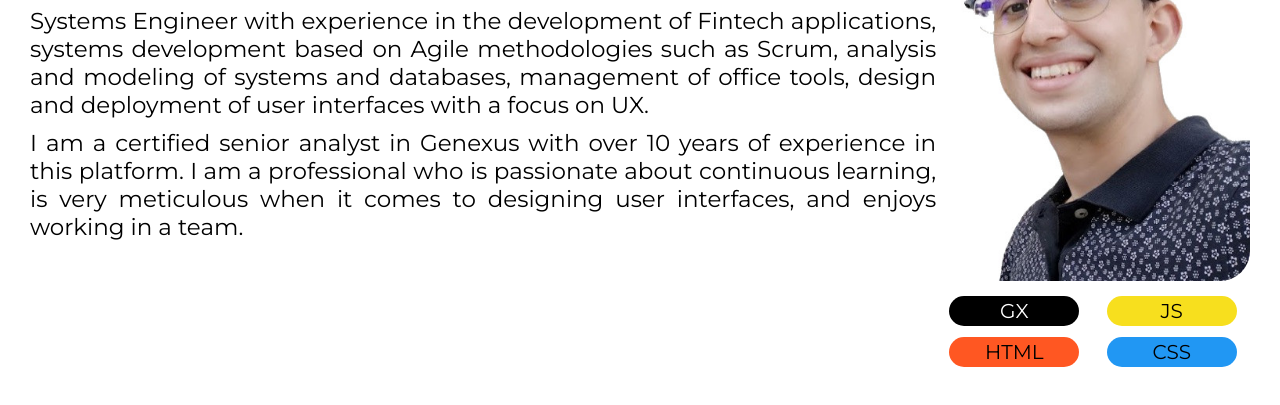
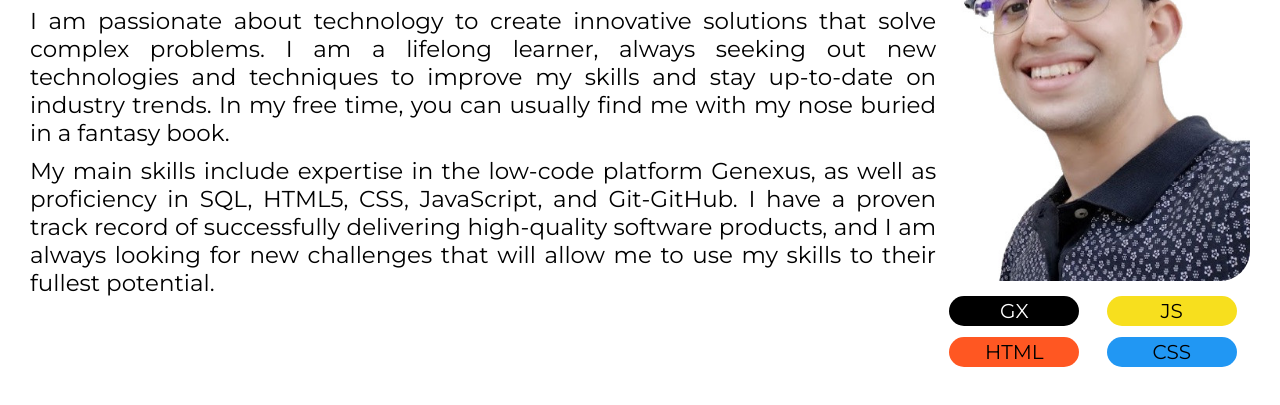
Before and after one commit to japarradev/CV, a website: page index.html in a window 1280 px wide. Shown: the part 249-654 px from the top of the page. Drawn offline with Linux system fonts and the light colour scheme.

Commit message:
Ajust my description profile

```diff
--- a/index.html
+++ b/index.html
@@ -61,10 +61,9 @@
 
 
                 <p>
-                    Systems Engineer with experience in the development of Fintech applications, systems development based on Agile methodologies such as Scrum, analysis and modeling of systems and databases, management of office tools, design and deployment of user interfaces with a focus on UX.
-                </p>
+                    I am passionate about technology to create innovative solutions that solve complex problems. I am a lifelong learner, always seeking out new technologies and techniques to improve my skills and stay up-to-date on industry trends. In my free time, you can usually find me with my nose buried in a fantasy book.
                 <p>
-                   I am a certified senior analyst in Genexus with over 10 years of experience in this platform. I am a professional who is passionate about continuous learning, is very meticulous when it comes to designing user interfaces, and enjoys working in a team.
+                    My main skills include expertise in the low-code platform Genexus, as well as proficiency in SQL, HTML5, CSS, JavaScript, and Git-GitHub. I have a proven track record of successfully delivering high-quality software products, and I am always looking for new challenges that will allow me to use my skills to their fullest potential.
                 </p>
             </div>
         </section>
```
